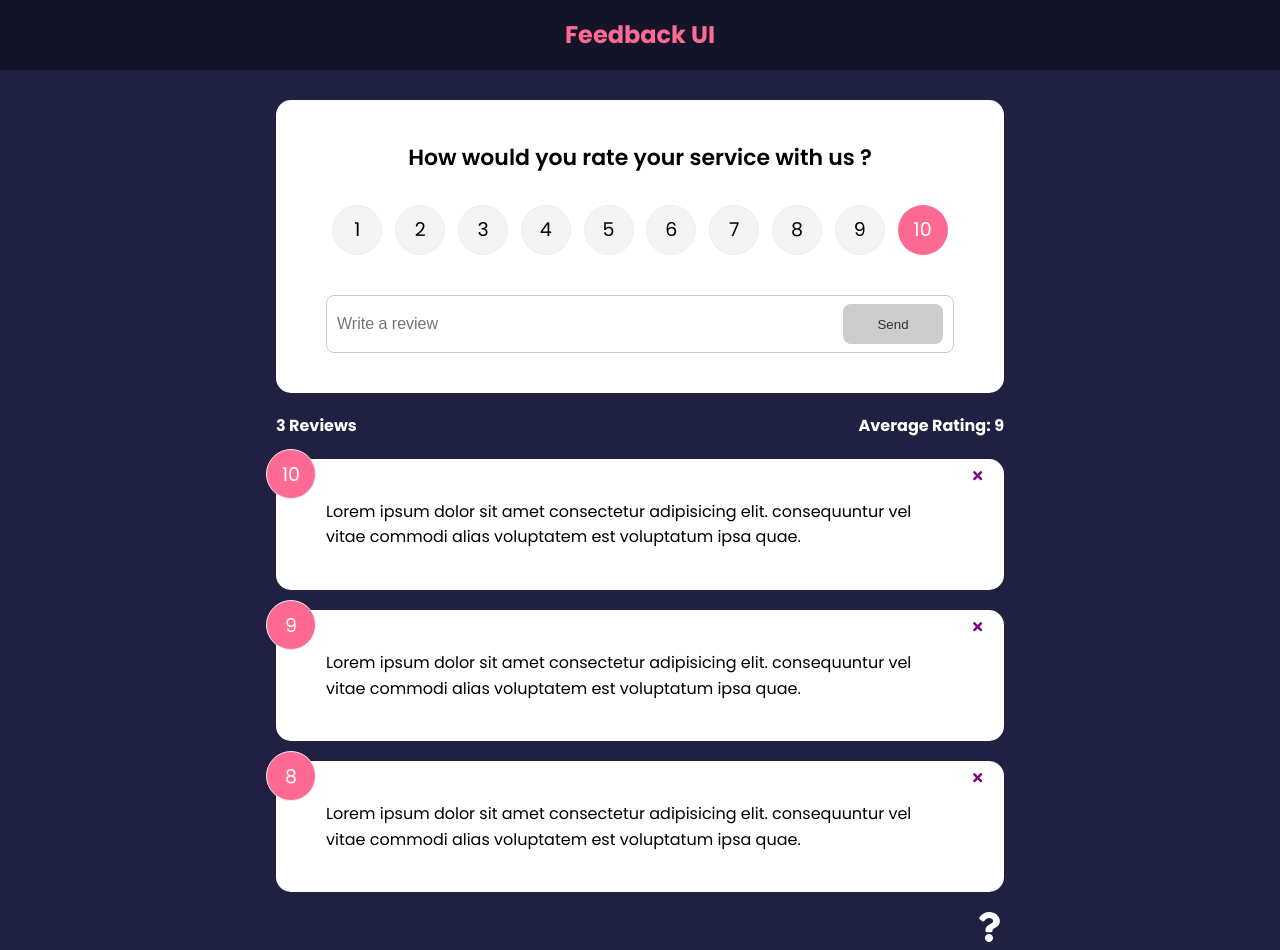
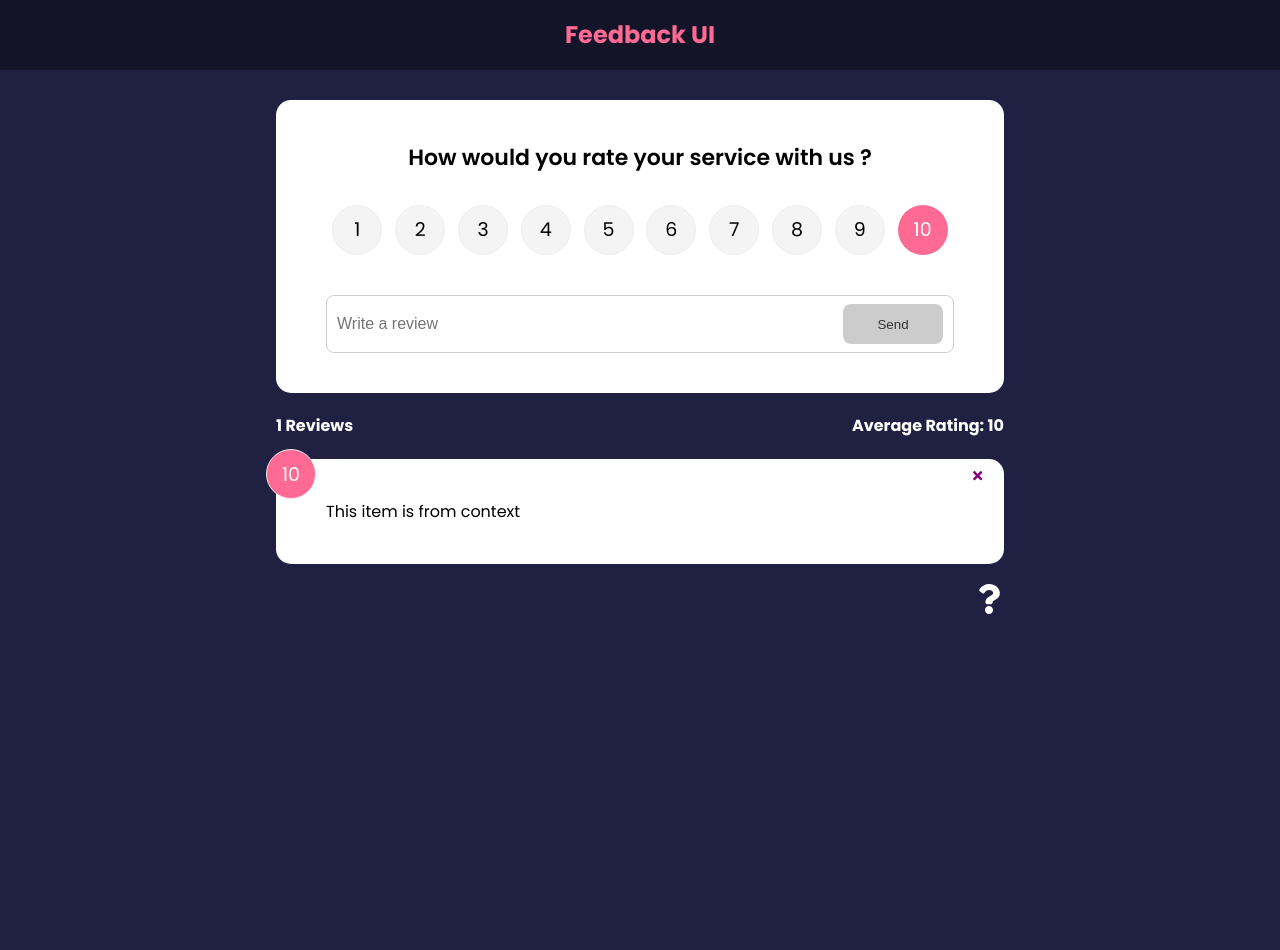
Before and after one commit to youssefyoussef28/feedback-react-app, a React (Create React App) app: page / in a window 1280 px wide. After the commit the page ends 800 px from the top, so only its background shows below. Built offline with nearby package versions, Linux system fonts and the light colour scheme.

Commit message:
Adding the ContextAPI and creating a global state

```diff
--- a/src/App.js
+++ b/src/App.js
@@ -1,30 +1,18 @@
-import { v4 as uuidv4 } from "uuid";
 import { BrowserRouter as Router, Route, Routes } from "react-router-dom";
-import { useState } from "react";
 import Header from "./components/Header";
 import FeedbackList from "./components/FeedbackList";
 import FeedbackData from "./data/FeedbackData";
 import FeedbackStats from "./components/FeedbackStats";
 import FeedbackForm from "./components/FeedbackForm";
 import AboutPage from "./pages/AboutPage";
+import { FeedbackProvider } from "./context/FeedbackContext";
 import AboutIconLink from "./components/AboutIconLink";
+import Post from "./components/Post";
 
 function App() {
-  const [feedback, setFeedback] = useState(FeedbackData);
-
-  const addFeedback = (newfeedback) => {
-    newfeedback.id = uuidv4();
-    setFeedback([newfeedback, ...feedback]);
-  };
-
-  const deleteFeedback = (id) => {
-    if (window.confirm("Are you sure you want to delete ?")) {
-      setFeedback(feedback.filter((item) => item.id !== id));
-    }
-  };
-
   return (
     <>
+      <FeedbackProvider>
         <Router>
           <Header />
           <div className="container">
@@ -33,20 +21,19 @@ function App() {
                 path="/"
                 element={
                   <>
-                  <FeedbackForm handleAdd={addFeedback} />
-                  <FeedbackStats feedback={feedback} />
-                  <FeedbackList
-                    feedback={feedback}
-                    handleDelete={deleteFeedback}
-                  />
+                    <FeedbackForm />
+                    <FeedbackStats />
+                    <FeedbackList />
                   </>
                 }
               ></Route>
               <Route path="/about" element={<AboutPage />} />
+              <Route path="/post" element={<Post />} />
             </Routes>
             <AboutIconLink />
           </div>
         </Router>
+      </FeedbackProvider>
     </>
   );
 }
--- a/src/components/FeedbackForm.jsx
+++ b/src/components/FeedbackForm.jsx
@@ -3,12 +3,16 @@ import { useState } from "react";
 import Card from "./shared/Card";
 import Button from "./shared/Button";
 import RatingSelect from "./RatingSelect";
+import { useContext } from "react";
+import FeedbackContext from "../context/FeedbackContext";
 
-function FeedbackForm({ handleAdd }) {
+function FeedbackForm() {
   const [text, setText] = useState("");
   const [rating, setRating] = useState(10);
   const [btnDisabled, setBtnDisabled] = useState(true);
   const [message, setMessage] = useState("");
+
+  const { addFeedback } = useContext(FeedbackContext);
 
   const handleTextChange = (e) => {
     if (text === "") {
@@ -33,7 +37,7 @@ function FeedbackForm({ handleAdd }) {
         text,
         rating,
       };
-      handleAdd(newFeedback);
+      addFeedback(newFeedback);
     }
   };
 
--- a/src/components/FeedbackItem.jsx
+++ b/src/components/FeedbackItem.jsx
@@ -2,14 +2,17 @@ import React, { useState } from "react";
 import Card from "./shared/Card";
 import PropTypes from "prop-types";
 import { FaTimes } from "react-icons/fa";
+import { useContext } from "react";
+import FeedbackContext from "../context/FeedbackContext";
 
-function FeedbackItem({ item, handleDelete }) {
+function FeedbackItem({ item }) {
+  const { deleteFeedback } = useContext(FeedbackContext);
   return (
     <Card reverse={false}>
       <div className="num-display">{item.rating}</div>
       <button
         onClick={() => {
-          handleDelete(item.id);
+          deleteFeedback(item.id);
         }}
         className="close"
       >
--- a/src/components/FeedbackList.jsx
+++ b/src/components/FeedbackList.jsx
@@ -1,9 +1,13 @@
 import { motion, AnimatePresence } from "framer-motion";
 import React from "react";
 import FeedbackItem from "./FeedbackItem";
-import PropTypes from "prop-types";
+// import PropTypes from "prop-types";
+import { useContext } from "react";
+import FeedbackContext from "../context/FeedbackContext";
 
-function FeedbackList({ feedback, handleDelete }) {
+function FeedbackList() {
+  const { feedback } = useContext(FeedbackContext);
+
   if (!feedback || feedback.length === 0) {
     return <p>No feedback Yet</p>;
   }
@@ -18,11 +22,7 @@ function FeedbackList({ feedback, handleDelete }) {
             animate={{ opacity: 1 }}
             exit={{ opacity: 0 }}
           >
-            <FeedbackItem
-              key={item.id}
-              item={item}
-              handleDelete={handleDelete}
-            />
+            <FeedbackItem key={item.id} item={item} />
           </motion.div>
         ))}
       </AnimatePresence>
@@ -39,14 +39,15 @@ function FeedbackList({ feedback, handleDelete }) {
 //   </div>
 // );
 
-FeedbackList.propTypes = {
-  feedback: PropTypes.arrayOf(
-    PropTypes.shape({
-      id: PropTypes.number.isRequired,
-      text: PropTypes.string.isRequired,
-      rating: PropTypes.number.isRequired,
-    })
-  ),
-};
+// No Need for prop types after using ContextAPI
+// FeedbackList.propTypes = {
+//   feedback: PropTypes.arrayOf(
+//     PropTypes.shape({
+//       id: PropTypes.number.isRequired,
+//       text: PropTypes.string.isRequired,
+//       rating: PropTypes.number.isRequired,
+//     })
+//   ),
+// };
 
 export default FeedbackList;
--- a/src/components/FeedbackStats.jsx
+++ b/src/components/FeedbackStats.jsx
@@ -1,7 +1,10 @@
 import React from "react";
 import PropTypes from "prop-types";
+import { useContext } from "react";
+import FeedbackContext from "../context/FeedbackContext";
 
-function FeedbackStats({ feedback }) {
+function FeedbackStats() {
+  const { feedback } = useContext(FeedbackContext);
   // Calculate ratings Average
   let average =
     feedback.reduce((acc, cur) => {
@@ -16,8 +19,8 @@ function FeedbackStats({ feedback }) {
   );
 }
 
-FeedbackStats.propTypes = {
-  feedback: PropTypes.array.isRequired,
-};
+// FeedbackStats.propTypes = {
+//   feedback: PropTypes.array.isRequired,
+// };
 
 export default FeedbackStats;
--- /dev/null
+++ b/src/components/Post.jsx
@@ -0,0 +1,29 @@
+// import React from "react";
+// import { Navigate, useNavigate, Routes, Route } from "react-router-dom";
+
+// function Post() {
+//   const status = 200;
+
+//   const navigate = useNavigate();
+
+//   const onClick = () => {
+//     console.log("Hello");
+//     navigate("/about");
+//   };
+
+//   if (status === 404) {
+//     return <Navigate to="/notfound" />;
+//   }
+
+//   return (
+//     <div>
+//       <h1>Post</h1>
+//       <button onClick={onClick}>Click</button>
+//       <Routes>
+//         <Route path="/show" />
+//       </Routes>
+//     </div>
+//   );
+// }
+
+// export default Post;
--- /dev/null
+++ b/src/context/FeedbackContext.js
@@ -0,0 +1,33 @@
+import { createContext, useState } from "react";
+import { v4 as uuidv4 } from "uuid";
+
+const FeedbackContext = createContext();
+
+export const FeedbackProvider = ({ children }) => {
+  const [feedback, setFeedback] = useState([
+    {
+      id: 1,
+      text: "This item is from context",
+      rating: 10,
+    },
+  ]);
+
+  const deleteFeedback = (id) => {
+    if (window.confirm("Are you sure you want to delete ?")) {
+      setFeedback(feedback.filter((item) => item.id !== id));
+    }
+  };
+
+  const addFeedback = (newfeedback) => {
+    newfeedback.id = uuidv4();
+    setFeedback([newfeedback, ...feedback]);
+  };
+
+  return (
+    <FeedbackContext.Provider value={{ feedback, deleteFeedback, addFeedback }}>
+      {children}
+    </FeedbackContext.Provider>
+  );
+};
+
+export default FeedbackContext;
```
Lines whose indentation alone changed are shown as unchanged.
